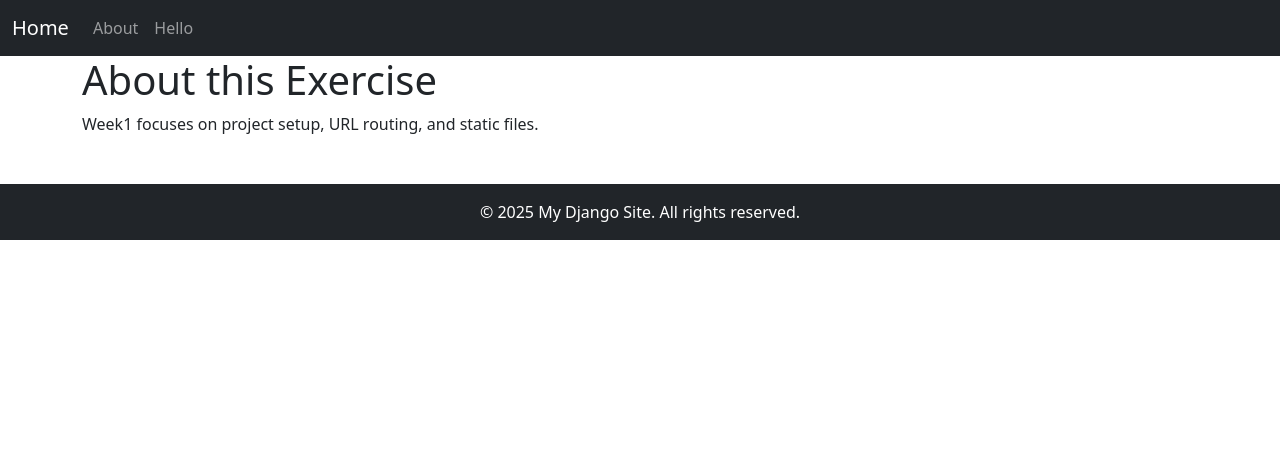
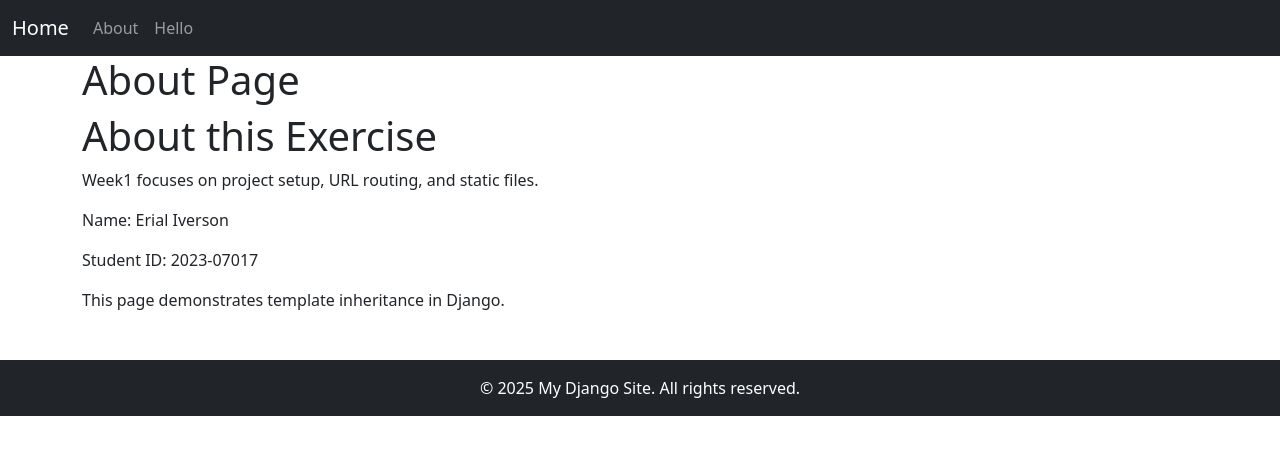
Before and after one commit to KaiseLLL-08/IT373-WEEK1-Django-Basic, a Django app: page /about/ in a window 1280 px wide. Shown: the top 455 px of the page. Run offline with Django 5.2, Linux system fonts and the light colour scheme.

Commit message:
IT373-Assignment1-Erial-Iverson-G-Nuevas

```diff
--- a/pages/views.py
+++ b/pages/views.py
@@ -13,4 +13,8 @@ def hello(request):
     return render(request, 'pages/hello.html')
 
 def about(request):
-    return render(request, 'pages/about.html')
+    info = {
+        'first_name': 'Erial Iverson',
+        'student_id': '2023-07017',
+    }
+    return render(request, 'pages/about.html', info)
--- a/templates/pages/about.html
+++ b/templates/pages/about.html
@@ -1,6 +1,10 @@
 {% extends "base.html" %}
 {% block title %}About{% endblock title %}
 {% block content %}
+    <h1>About Page</h1>
     <h1>About this Exercise</h1>
     <p>Week1 focuses on project setup, URL routing, and static files.</p>
+    <p>Name: {{ first_name }}</p>
+    <p>Student ID: {{ student_id }}</p>
+    <p>This page demonstrates template inheritance in Django.</p>
 {% endblock content %}
```
